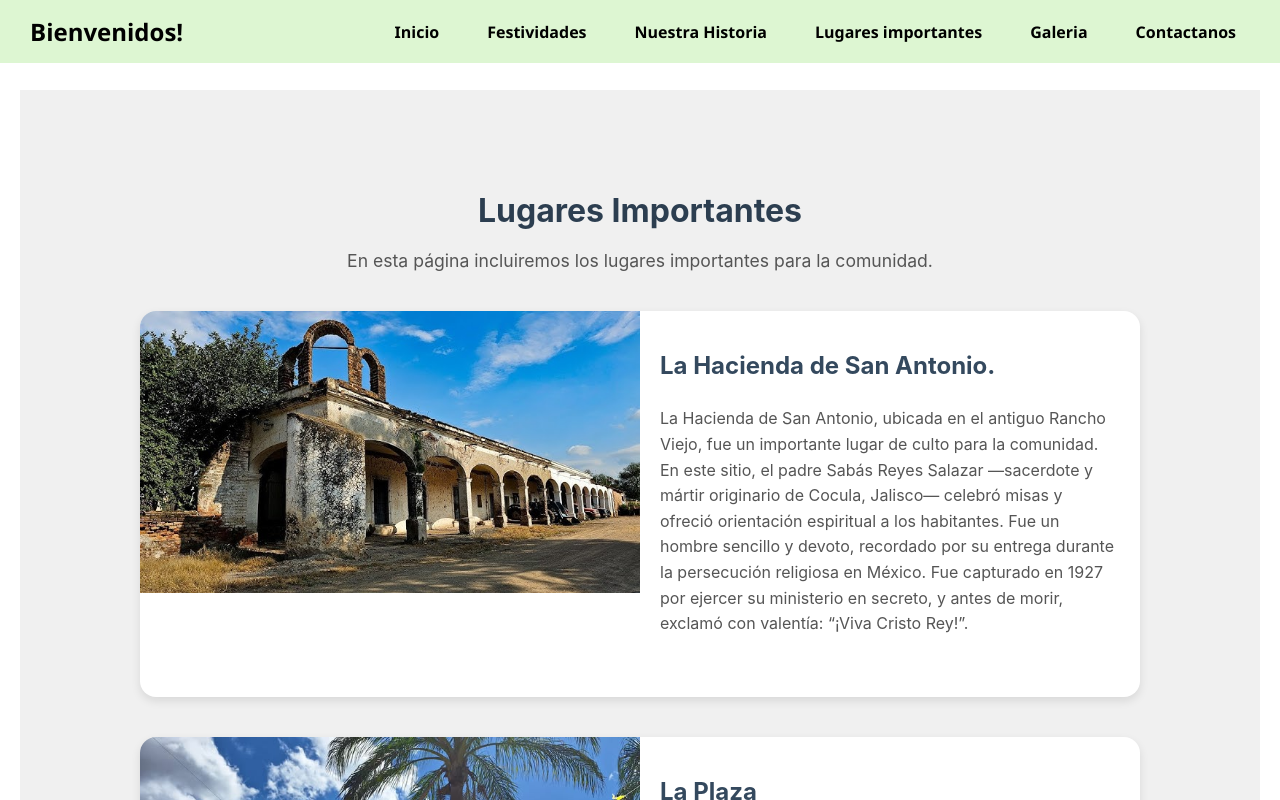
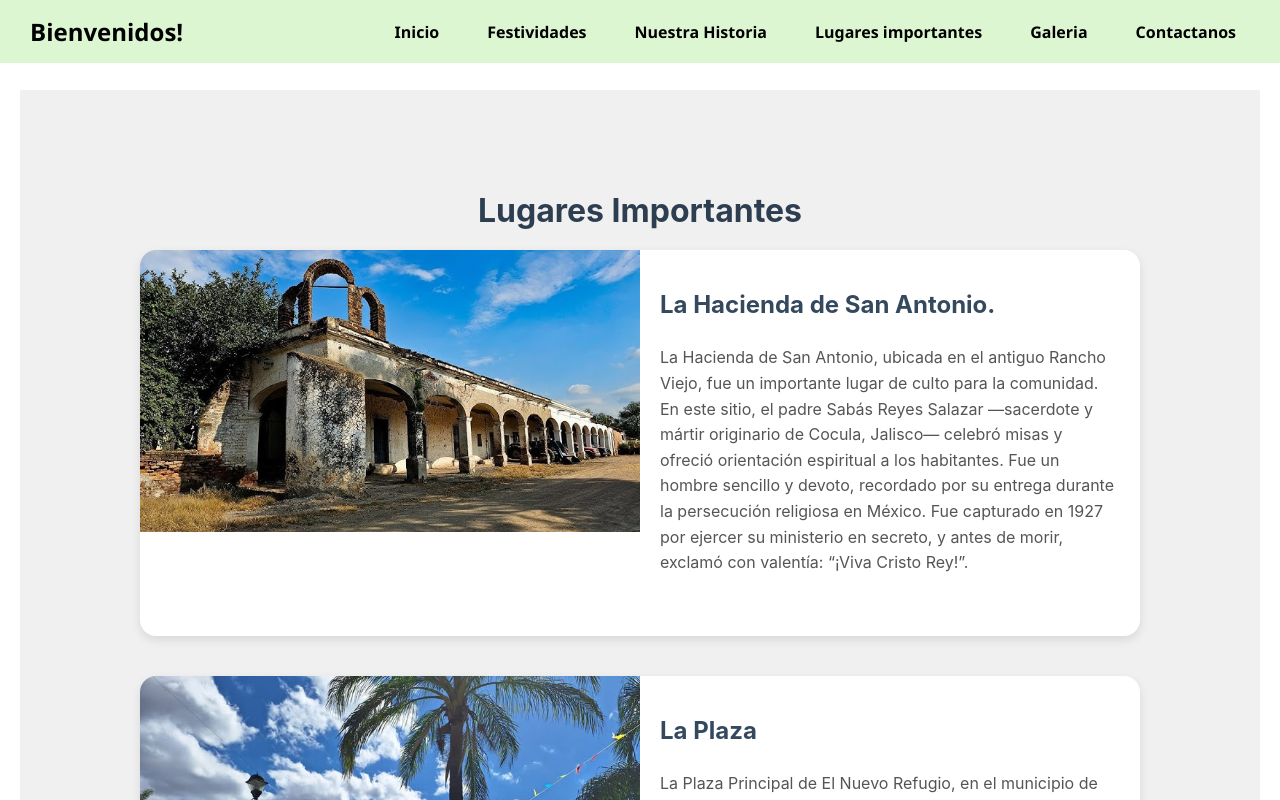
Before and after one commit to Alexav3/refugio, a React (Create React App) app: page /lugares in a window 1280 px wide. Shown: the top 800 px of the page. Built offline with nearby package versions, Linux system fonts and the light colour scheme.

Commit message:
minor_fix

```diff
--- a/src/Lugares.js
+++ b/src/Lugares.js
@@ -8,9 +8,6 @@ export default function Lugares() {
   return (
     <div className="lugares-container">
       <h1>Lugares Importantes</h1>
-      <p>
-        En esta página incluiremos los lugares importantes para la comunidad.
-      </p>
 
       <div className="image-text-grid">
         <div className="image-text-box">
```
